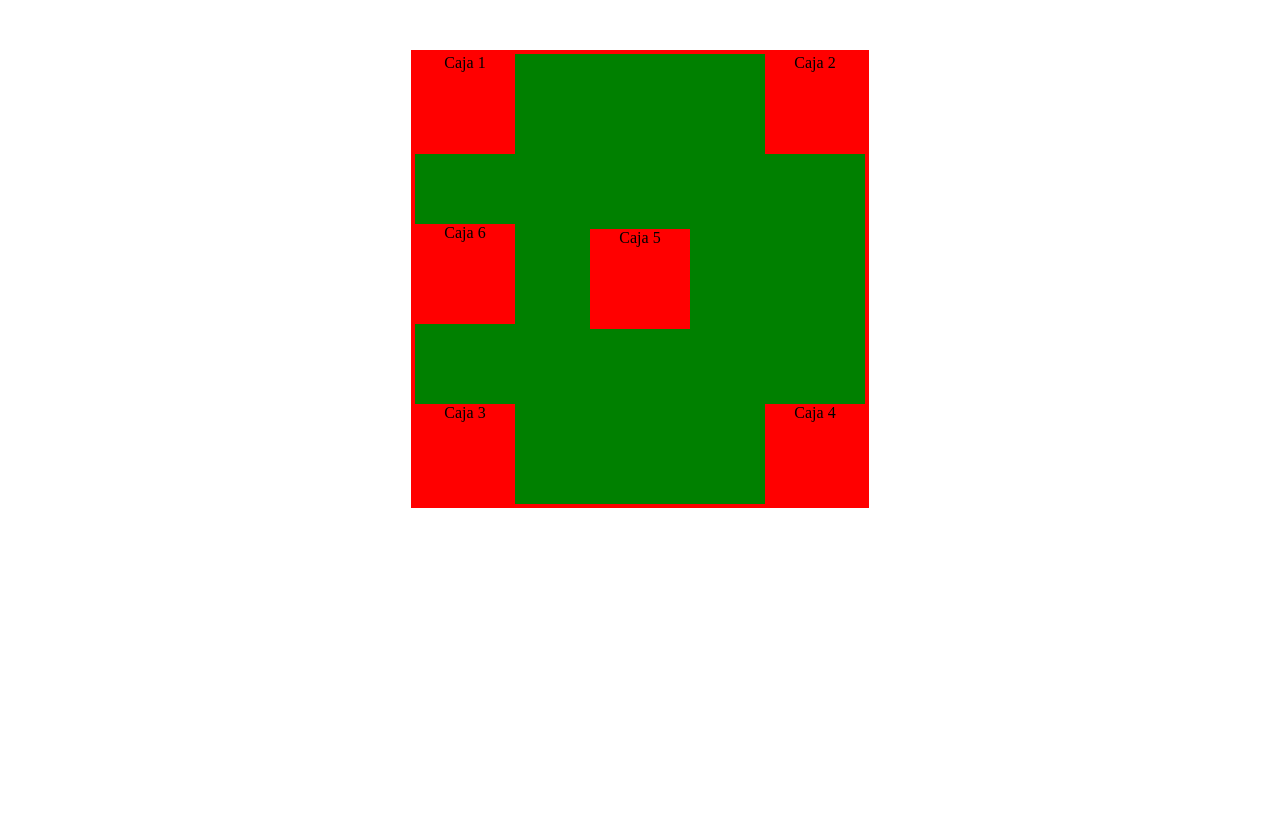
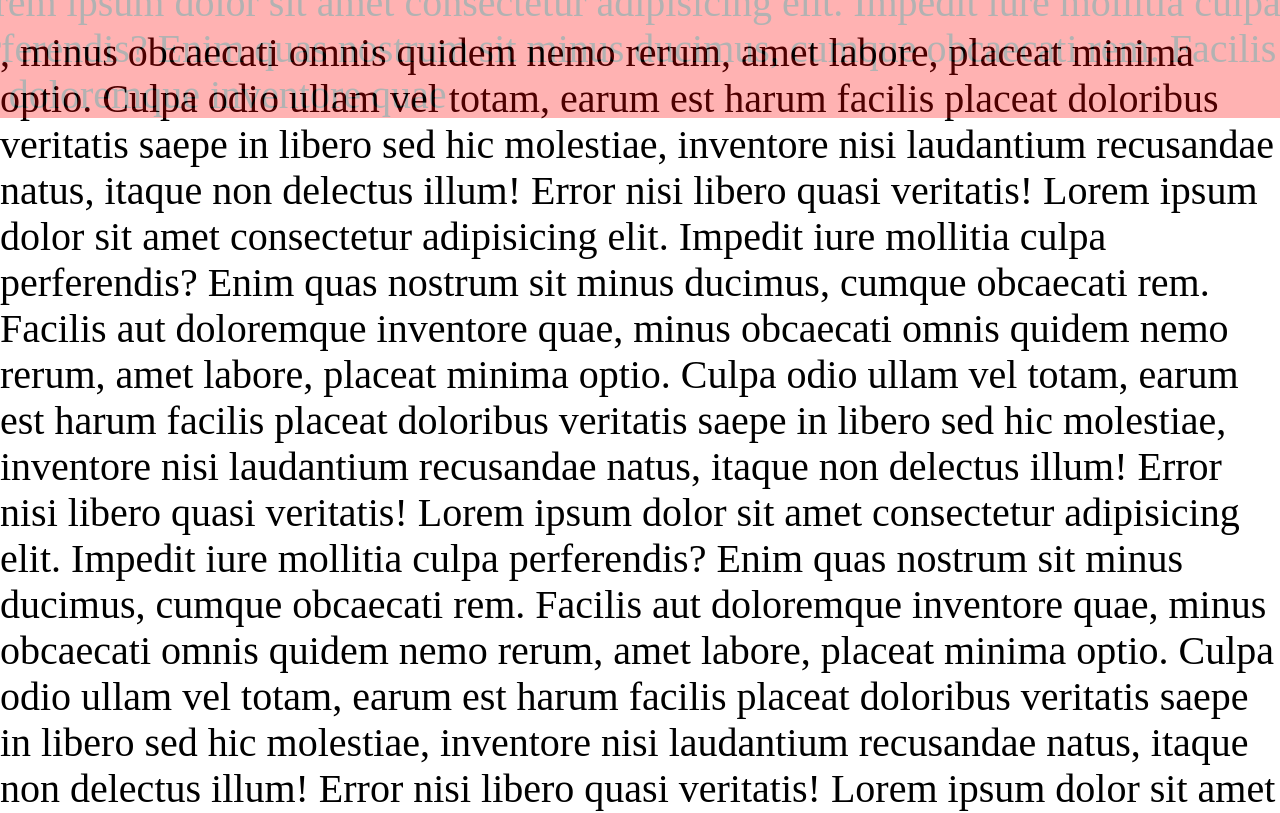
Before and after one commit to antho1810/CSS-2, a website: page index.html in a window 1280 px wide. Shown: the top 813 px of the page. Drawn offline with nearby package versions, Linux system fonts and the light colour scheme.

Commit message:
Position Fixed

```diff
--- a/index.html
+++ b/index.html
@@ -48,13 +48,48 @@
     <div class="caja-3">Caja 3</div> -->
     <!-- <div class="caja-4">Caja 4</div> -->
 
-    <div class="contenedor">
-      <div class="caja-1">Caja 1</div>
+    <div class="caja-fixed">
+      Lorem ipsum dolor sit amet consectetur adipisicing elit. Impedit iure
+      mollitia culpa perferendis? Enim quas nostrum sit minus ducimus, cumque
+      obcaecati rem. Facilis aut doloremque inventore quae
+      <!-- <div class="caja-1">Caja 1</div>
       <div class="caja-2">Caja 2</div>
       <div class="caja-3">Caja 3</div>
       <div class="caja-4">Caja 4</div>
       <div class="caja-5">Caja 5</div>
-      <div class="caja-6">Caja 6</div>
+      <div class="caja-6">Caja 6</div> -->
+    </div>
+    <div class="texto">
+      , minus obcaecati
+      omnis quidem nemo rerum, amet labore, placeat minima optio. Culpa odio
+      ullam vel totam, earum est harum facilis placeat doloribus veritatis saepe
+      in libero sed hic molestiae, inventore nisi laudantium recusandae natus,
+      itaque non delectus illum! Error nisi libero quasi veritatis!
+      Lorem ipsum dolor sit amet consectetur adipisicing elit. Impedit iure
+      mollitia culpa perferendis? Enim quas nostrum sit minus ducimus, cumque
+      obcaecati rem. Facilis aut doloremque inventore quae, minus obcaecati
+      omnis quidem nemo rerum, amet labore, placeat minima optio. Culpa odio
+      ullam vel totam, earum est harum facilis placeat doloribus veritatis saepe
+      in libero sed hic molestiae, inventore nisi laudantium recusandae natus,
+      itaque non delectus illum! Error nisi libero quasi veritatis!      Lorem ipsum dolor sit amet consectetur adipisicing elit. Impedit iure
+      mollitia culpa perferendis? Enim quas nostrum sit minus ducimus, cumque
+      obcaecati rem. Facilis aut doloremque inventore quae, minus obcaecati
+      omnis quidem nemo rerum, amet labore, placeat minima optio. Culpa odio
+      ullam vel totam, earum est harum facilis placeat doloribus veritatis saepe
+      in libero sed hic molestiae, inventore nisi laudantium recusandae natus,
+      itaque non delectus illum! Error nisi libero quasi veritatis!      Lorem ipsum dolor sit amet consectetur adipisicing elit. Impedit iure
+      mollitia culpa perferendis? Enim quas nostrum sit minus ducimus, cumque
+      obcaecati rem. Facilis aut doloremque inventore quae, minus obcaecati
+      omnis quidem nemo rerum, amet labore, placeat minima optio. Culpa odio
+      ullam vel totam, earum est harum facilis placeat doloribus veritatis saepe
+      in libero sed hic molestiae, inventore nisi laudantium recusandae natus,
+      itaque non delectus illum! Error nisi libero quasi veritatis!      Lorem ipsum dolor sit amet consectetur adipisicing elit. Impedit iure
+      mollitia culpa perferendis? Enim quas nostrum sit minus ducimus, cumque
+      obcaecati rem. Facilis aut doloremque inventore quae, minus obcaecati
+      omnis quidem nemo rerum, amet labore, placeat minima optio. Culpa odio
+      ullam vel totam, earum est harum facilis placeat doloribus veritatis saepe
+      in libero sed hic molestiae, inventore nisi laudantium recusandae natus,
+      itaque non delectus illum! Error nisi libero quasi veritatis!
     </div>
     <!-- <div class="contenedor">
       <div class="hijo"></div>
--- a/style.css
+++ b/style.css
@@ -1,9 +1,20 @@
-h* {
-  font-size: 20px;
+* {
+  font-size: 40px;
   font-weight: 100;
   font-family: serif;
   padding: 0px;
   margin: 0px;
+}
+body{
+  padding-top: 30px;
+}
+
+/* position fixed: queda fijo en la pantalla se veria bien en un navbar */
+.caja-fixed{
+  background: red;
+  position: fixed;
+  opacity: .3;
+  margin: -50px;
 }
 /*
 .Rey {
@@ -140,14 +151,14 @@ p{
   height: 200px;
   margin: auto;
 } */
-div {
+/* div {
   width: 100px;
   height: 100px;
   display: block;
   background: green;
   text-align: center;
   position: absolute;
-}
+} */
 
 /* outline sirve para señalar el objeto pero no lo reduce */
 
@@ -165,7 +176,7 @@ div {
 
 } */
 /* padding: arriba, derecha, abajo, izquierda */
-.contenedor {
+/* .contenedor {
   position: relative;
   border: 4px solid red;
   margin: 50px auto;
@@ -203,7 +214,7 @@ bottom: 0;
 .caja-6{
   margin: 170px 225px 175px 0px;
   background: red;
-}
+} */
 /* .caja-3 {
   background: turquoise;
   position: relative;
```
